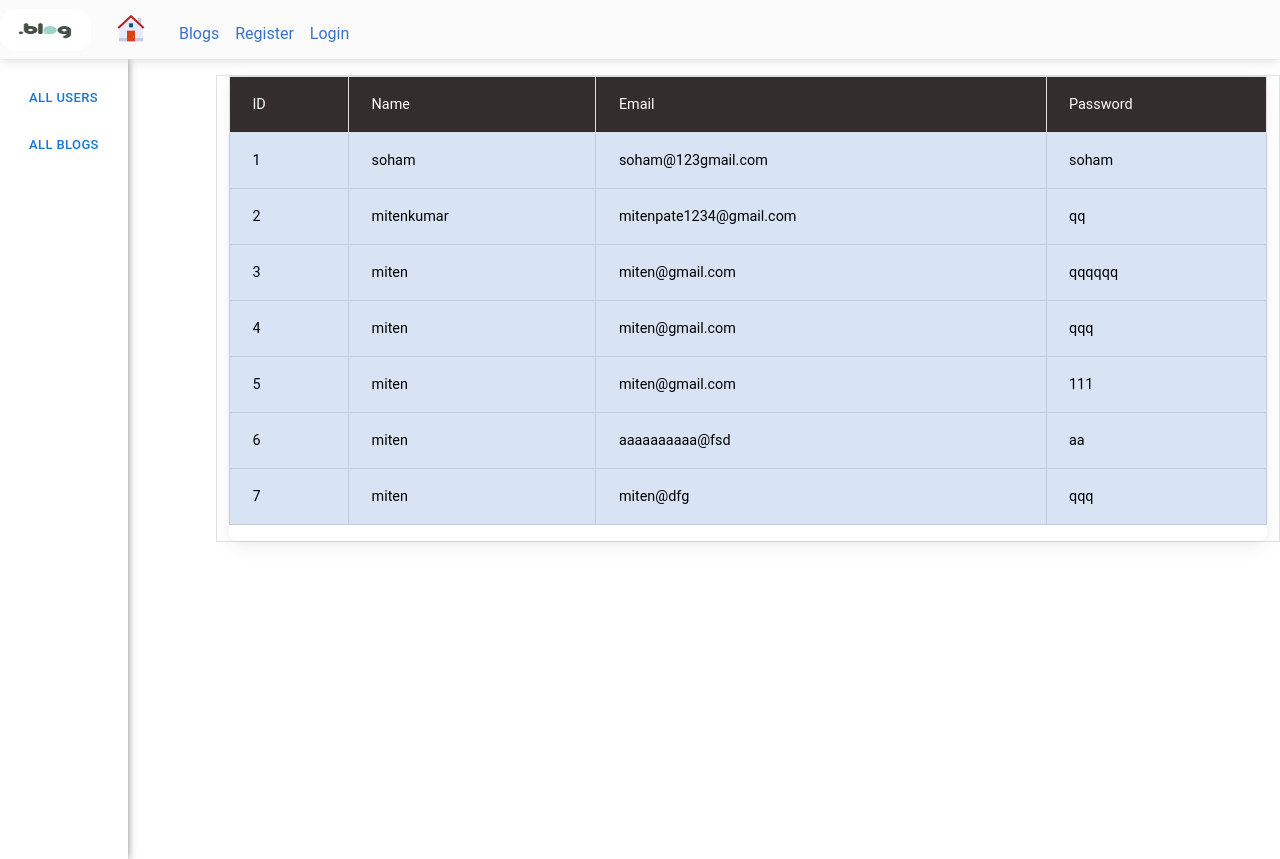
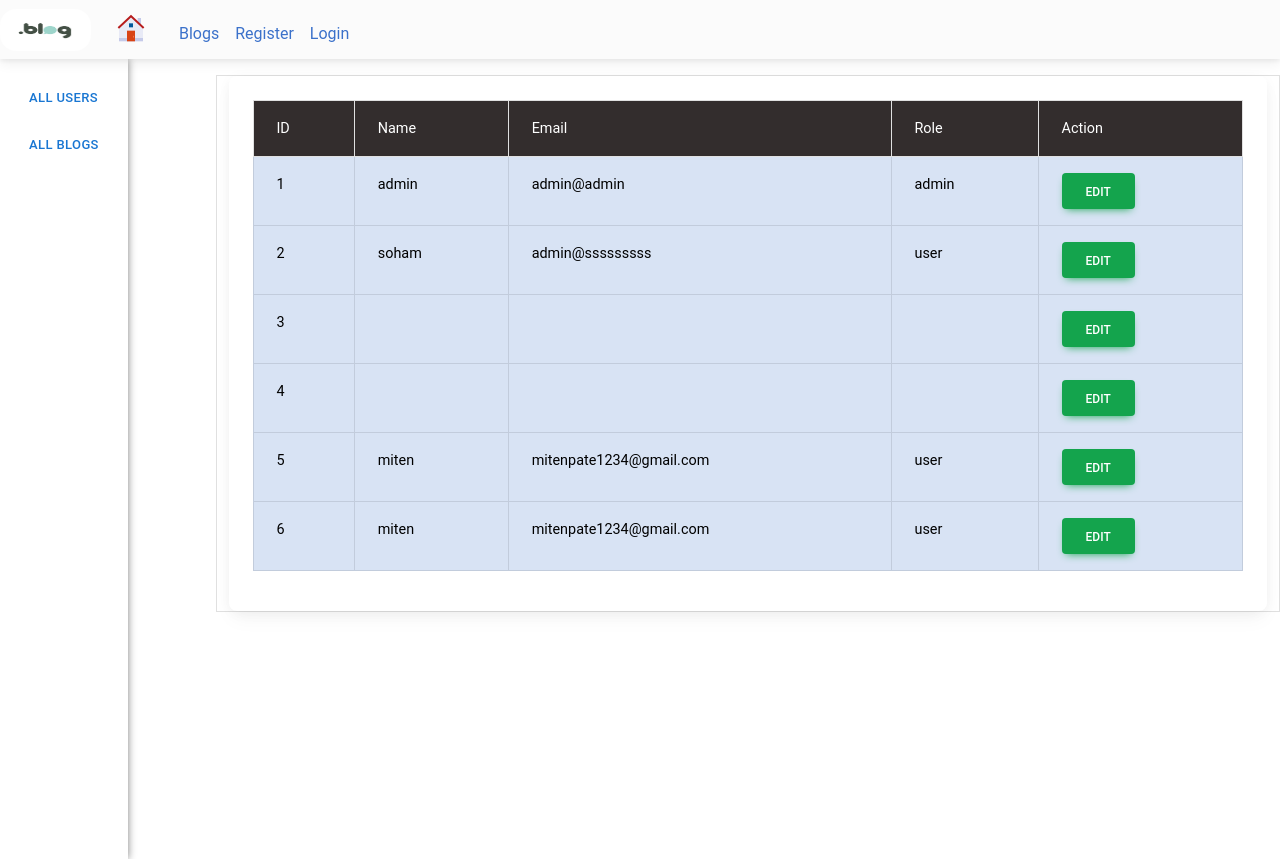
Before and after one commit to Miten-kumar/blogg-app, a React (Create React App) app: page /admin/alluser in a window 1280 px wide. Built offline with nearby package versions, Linux system fonts and the light colour scheme; data requests are answered from the project's data file.

Commit message:
"godor updation"

```diff
--- a/db.json
+++ b/db.json
@@ -1,86 +1,58 @@
 {
   "employee": [
     {
-      "name": "miten",
-      "email": "mitenkumar1234@gmail.com.com",
-      "password": "98899090",
-      "active": true,
+      "name": "",
+      "email": "",
+      "password": "",
       "id": 1
     },
     {
-      "name": "Ricky Ponting",
-      "email": "rp@in.com",
-      "password": "98899090",
-      "active": true,
+      "name": "",
+      "email": "",
+      "password": "",
       "id": 2
     },
     {
-      "id": 3,
-      "name": "Robert",
-      "email": "robert@in.com",
-      "password": "908908767"
-    },
-    {
-      "id": 4,
-      "name": "Kane Williamson",
-      "email": "kw@in.com",
-      "password": "908908767"
-    },
-    {
-      "name": "Miten",
-      "email": "bhavik123@gmail.com",
-      "password": "zzzzzzzzzzzzz",
-      "id": 5
-    },
-    {
-      "name": "Miten",
-      "email": "nimu@123gmail.com",
-      "password": "aaaaaaaaaaaaa",
-      "id": 6
+      "name": "",
+      "email": "",
+      "password": "",
+      "id": 3
     }
   ],
   "User": [
     {
-      "username": "soham",
-      "email": "soham@123gmail.com",
-      "password": "soham",
-      "id": 1
+      "id": 1,
+      "username": "admin",
+      "email": "admin@admin",
+      "password": "admin",
+      "role": "admin"
     },
     {
-      "username": "mitenkumar",
-      "email": "mitenpate1234@gmail.com",
-      "password": "qq",
+      "username": "soham",
+      "email": "admin@sssssssss",
+      "password": "aaa",
+      "role": "user",
       "id": 2
     },
     {
-      "username": "miten",
-      "email": "miten@gmail.com",
-      "password": "qqqqqq",
       "id": 3
     },
     {
-      "username": "miten",
-      "email": "miten@gmail.com",
-      "password": "qqq",
       "id": 4
     },
     {
       "username": "miten",
-      "email": "miten@gmail.com",
-      "password": "111",
+      "email": "mitenpate1234@gmail.com",
+      "password": "asd",
+      "role": "user",
       "id": 5
     },
     {
       "username": "miten",
-      "email": "aaaaaaaaaa@fsd",
-      "password": "aa",
+      "email": "mitenpate1234@gmail.com",
+      "password": "asd",
+      "role": "user",
       "id": 6
-    },
-    {
-      "username": "miten",
-      "email": "miten@dfg",
-      "password": "qqq",
-      "id": 7
     }
   ],
   "posts": [
--- a/package.json
+++ b/package.json
@@ -12,6 +12,7 @@
     "@testing-library/jest-dom": "^5.16.5",
     "@testing-library/react": "^13.4.0",
     "@testing-library/user-event": "^13.5.0",
+    "axios": "^1.3.4",
     "bootstrap": "^5.2.3",
     "cdbreact": "^1.5.9",
     "json-server": "^0.17.2",
--- a/src/Blog/UI/AdminHome.jsx
+++ b/src/Blog/UI/AdminHome.jsx
@@ -3,7 +3,7 @@ import CardContent from "@mui/material/CardContent";
 import { Button, CardActions } from "@mui/material";
 import Grid from '@mui/material/Grid'
 import { NavLink } from "react-router-dom";
-import alluser from "./Alluser";
+
 import { Outlet } from "react-router-dom";
 export default function MultiActionAreaCard() {
   return (
@@ -27,7 +27,7 @@ export default function MultiActionAreaCard() {
                   </NavLink>
                 </CardActions>
                 <CardActions>
-                  <NavLink to="/blog">
+                  <NavLink to="/admin/blog">
                     <Button size="small" color="primary">
                       All Blogs
                     </Button>
--- a/src/Blog/UI/Alluser.jsx
+++ b/src/Blog/UI/Alluser.jsx
@@ -1,10 +1,24 @@
 import { useEffect, useState } from "react";
-// import {  useNavigate } from "react-router-dom";
 
+import {
+  MDBBtn,
+  MDBModal,
+  MDBModalDialog,
+  MDBModalContent,
+  MDBModalHeader,
+  MDBModalTitle,
+  MDBModalBody,
+  MDBModalFooter,
+} from "mdb-react-ui-kit";
+const EmpListing = (props) => {
+  // const navigate = useNavigate();
+  const [empdata, empdatachange] = useState(null);
+  const [basicModal, setBasicModal] = useState(false);
 
-const EmpListing = (props) => {
-    const [empdata, empdatachange] = useState(null);
-
+  const toggleShow = () => setBasicModal(!basicModal);
+  //   const LoadEdit = (id) => {
+  //     navigate("/employee/edit/" + id);
+  // }
   useEffect(() => {
     fetch("http://localhost:8000/User")
       .then((res) => {
@@ -22,14 +36,15 @@ const EmpListing = (props) => {
       <div className="card">
         {/* aDD BUTTON................... */}
 
-        <div className="card-body p-0">
+        <div className="card-body ">
           <table className="table table-bordered  ">
             <thead className="bg-dark text-white ">
               <tr>
                 <td>ID</td>
                 <td>Name</td>
                 <td>Email</td>
-                <td>Password</td>
+                <td>Role</td>
+                <td>Action</td>
               </tr>
             </thead>
             <tbody className="table-primary">
@@ -39,15 +54,43 @@ const EmpListing = (props) => {
                     <td>{item.id}</td>
                     <td>{item.username}</td>
                     <td>{item.email}</td>
-                    <td>{item.password}</td>
-                    {/* <td><a onClick={() => { LoadEdit(item.id) }}  className="btn btn-success">Edit</a>
-                                        <a onClick={() => { Removefunction(item.id) }}  className="btn btn-danger">Remove</a>
-                                        <a onClick={() => { LoadDetail(item.id) }}  className="btn btn-primary">Details</a>
-                                    </td> */}
+                    <td>{item.role}</td>
+
+                    <td>
+                      <button onClick={toggleShow} className="btn btn-success">
+                        Edit
+                      </button>
+                    </td>
                   </tr>
                 ))}
             </tbody>
           </table>
+
+          <MDBModal show={basicModal} setShow={setBasicModal} tabIndex="-1">
+            <MDBModalDialog>
+              <MDBModalContent>
+                <MDBModalHeader>
+                  <MDBModalTitle>Modal title</MDBModalTitle>
+                  <MDBBtn
+                    className="btn-close"
+                    color="none"
+                    onClick={toggleShow}
+                  ></MDBBtn>
+                </MDBModalHeader>
+                <MDBModalBody>
+                  <button>Admin</button>
+                  <button>User</button>
+                </MDBModalBody>
+
+                <MDBModalFooter>
+                  <MDBBtn color="secondary" onClick={toggleShow}>
+                    Close
+                  </MDBBtn>
+                  <MDBBtn>Save changes</MDBBtn>
+                </MDBModalFooter>
+              </MDBModalContent>
+            </MDBModalDialog>
+          </MDBModal>
         </div>
       </div>
     </div>
--- a/src/Blog/UI/DisplayData.jsx
+++ b/src/Blog/UI/DisplayData.jsx
@@ -1,10 +1,30 @@
-import { useEffect, useState } from "react";
+import { useEffect, useState, useCallback } from "react";
 // import {  useNavigate } from "react-router-dom";
 import AddBlog from "./AddBlog";
+import { Button } from "@mui/material";
+import { toast } from "react-toastify";
 
 const EmpListing = (props) => {
-  console.log(props.props.isLoggedIn);
+  // console.log(props.props.isLoggedIn);
   const [empdata, empdatachange] = useState(null);
+  const [Data1, setData1] = useState({});
+
+  const Remove = useCallback((id) => {
+    fetch("http://localhost:8000/employee/" + id, {
+      method: "DELETE",
+    })
+      .then((res) => {
+        toast.error("Data Removed");
+      })
+      .catch((err) => {
+        console.log(err.message);
+      });
+  }, []);
+
+  const Load = (function1) => {
+    console.log(function1);
+    setData1(() => function1);
+  };
 
   useEffect(() => {
     fetch("http://localhost:8000/employee")
@@ -17,12 +37,16 @@ const EmpListing = (props) => {
       .catch((err) => {
         console.log(err.message);
       });
-  }, []);
+  }, [Data1]);
+
+  const UpdateData = () => {
+
+  };
   return (
-    <div className="container my-5 border ">
+    <div className="container my-3 border ">
       <div className="card">
         {/* aDD BUTTON................... */}
-        {props.props.isLogged === true ? <AddBlog /> : <></>}
+        {props.props.isLogged === true ? <AddBlog load={Load} /> : <></>}
 
         <div className="card-body">
           <table className="table table-bordered ">
@@ -32,6 +56,7 @@ const EmpListing = (props) => {
                 <td>Name</td>
                 <td>category</td>
                 <td>massage</td>
+                <td>Actions</td>
               </tr>
             </thead>
             <tbody className="table-primary">
@@ -42,10 +67,20 @@ const EmpListing = (props) => {
                     <td>{item.name}</td>
                     <td>{item.email}</td>
                     <td>{item.password}</td>
-                    {/* <td><a onClick={() => { LoadEdit(item.id) }}  className="btn btn-success">Edit</a>
-                                        <a onClick={() => { Removefunction(item.id) }}  className="btn btn-danger">Remove</a>
-                                        <a onClick={() => { LoadDetail(item.id) }}  className="btn btn-primary">Details</a>
-                                    </td> */}
+                    <td>
+                      <Button className="btn btn-success" onClick={UpdateData}>
+                        Edit
+                      </Button>
+                      <Button
+                        onClick={() => {
+                          Remove(item.id);
+                        }}
+                        className="btn btn-danger"
+                      >
+                        DELETE
+                      </Button>
+                      <Button className="btn btn-primary">Details</Button>
+                    </td>
                   </tr>
                 ))}
             </tbody>
--- /dev/null
+++ b/src/Blog/UI/EmpEdit.jsx
@@ -0,0 +1,127 @@
+import { useEffect, useState } from "react";
+import { useParams,useNavigate,Link } from 'react-router-dom';
+
+const EmpEdit = () => {
+  const { empid } = useParams();
+
+  //const [empdata, empdatachange] = useState({});
+
+  useEffect(() => {
+    fetch("http://localhost:8000/User/" + empid)
+      .then((res) => {
+        return res.json();
+      })
+      .then((resp) => {
+        idchange(resp.id);
+        usernamechange(resp.username);
+        emailchange(resp.email);
+        rolechange(resp.role);
+      })
+      .catch((err) => {
+        console.log(err.message);
+      });
+  }, []);
+
+  const [id, idchange] = useState("");
+  const [username, usernamechange] = useState("");
+  const [email, emailchange] = useState("");
+  const [role, rolechange] = useState("");
+
+  const navigate = useNavigate();
+
+  const handlesubmit = (e) => {
+    e.preventDefault();
+    const empdata = { id, username, email, role };
+
+    fetch("http://localhost:8000/User/" + empid, {
+      method: "PUT",
+      headers: { "content-type": "application/json" },
+      body: JSON.stringify(empdata),
+    })
+      .then((res) => {
+        alert("Saved successfully.");
+        navigate("/");
+      })
+      .catch((err) => {
+        console.log(err.message);
+      });
+  };
+  return (
+    <div>
+      <div classusername="row">
+        <div classusername="offset-lg-3 col-lg-6">
+          <form classusername="container" onSubmit={handlesubmit}>
+
+
+            <div classusername="card" style={{ textAlign: "left" }}>
+              <div classusername="card-title">
+                <h2>Employee Edit</h2>
+              </div>
+              <div classusername="card-body">
+                <div classusername="row">
+                  <div classusername="col-lg-12">
+                    <div classusername="form-group">
+                      <label>ID</label>
+                      <input
+                        value={id}
+                        disabled="disabled"
+                        classusername="form-control"
+                      ></input>
+                    </div>
+                  </div>
+
+                  <div classusername="col-lg-12">
+                    <div classusername="form-group">
+                      <label>username</label>
+                      <input
+                        required
+                        value={username}
+                        onChange={(e) => usernamechange(e.target.value)}
+                        classusername="form-control"
+                      ></input>
+                    </div>
+                  </div>
+
+                  <div classusername="col-lg-12">
+                    <div classusername="form-group">
+                      <label>Email</label>
+                      <input
+                        value={email}
+                        onChange={(e) => emailchange(e.target.value)}
+                        classusername="form-control"
+                      ></input>
+                    </div>
+                  </div>
+
+                  <div classusername="col-lg-12">
+                    <div classusername="form-group">
+                      <label>role</label>
+                      <input
+                        value={role}
+                        onChange={(e) => rolechange(e.target.value)}
+                        classusername="form-control"
+                      ></input>
+                    </div>
+                  </div>
+
+                  <div classusername="col-lg-12">
+                    <div classusername="form-group">
+                      <button classusername="btn btn-success" type="submit">
+                        Save
+                      </button>
+                      <Link to="/" classusername="btn btn-danger">
+                        Back
+                      </Link>
+                    </div>
+                  </div>
+                </div>
+              </div>
+            </div>
+          </form>
+        </div>
+      </div>
+    </div>
+  );
+};
+
+export default EmpEdit;
--- a/src/Blog/UI/Ragister.jsx
+++ b/src/Blog/UI/Ragister.jsx
@@ -22,7 +22,7 @@ const navigate = useNavigate()
     e.preventDefault();
 
     console.log("wefwde");
-    const empdata = { username, email, password };
+    const empdata = { username, email, password , role : 'user'};
     console.log(empdata);
     fetch("http://localhost:8000/User", {
       method: "POST",
```
Also changed, not shown: src/App.js (+6 -1 lines), src/Blog/UI/AddBlog.jsx (+7 -6 lines), src/Blog/UI/Login.jsx (+18 -5 lines), 1 other file (tests, documents, lock files or other folders). Lines whose indentation alone changed are shown as unchanged.
